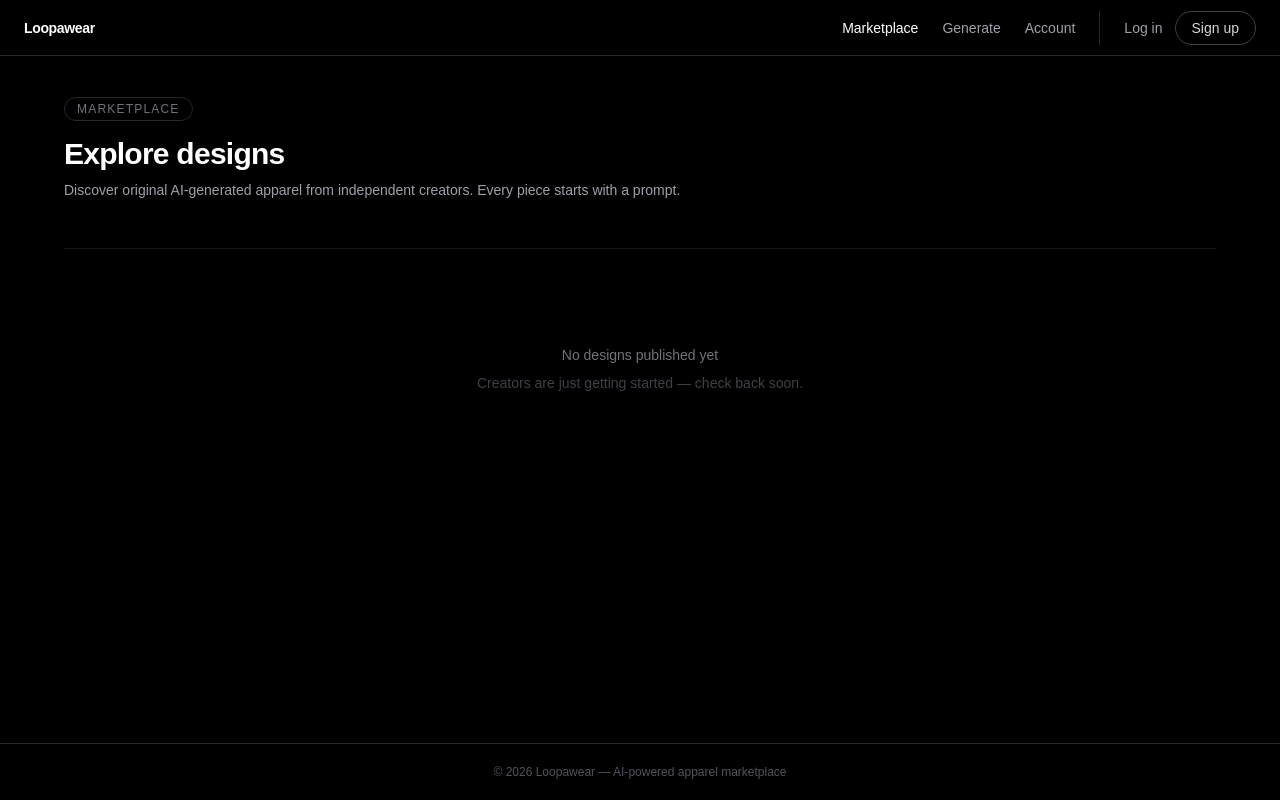
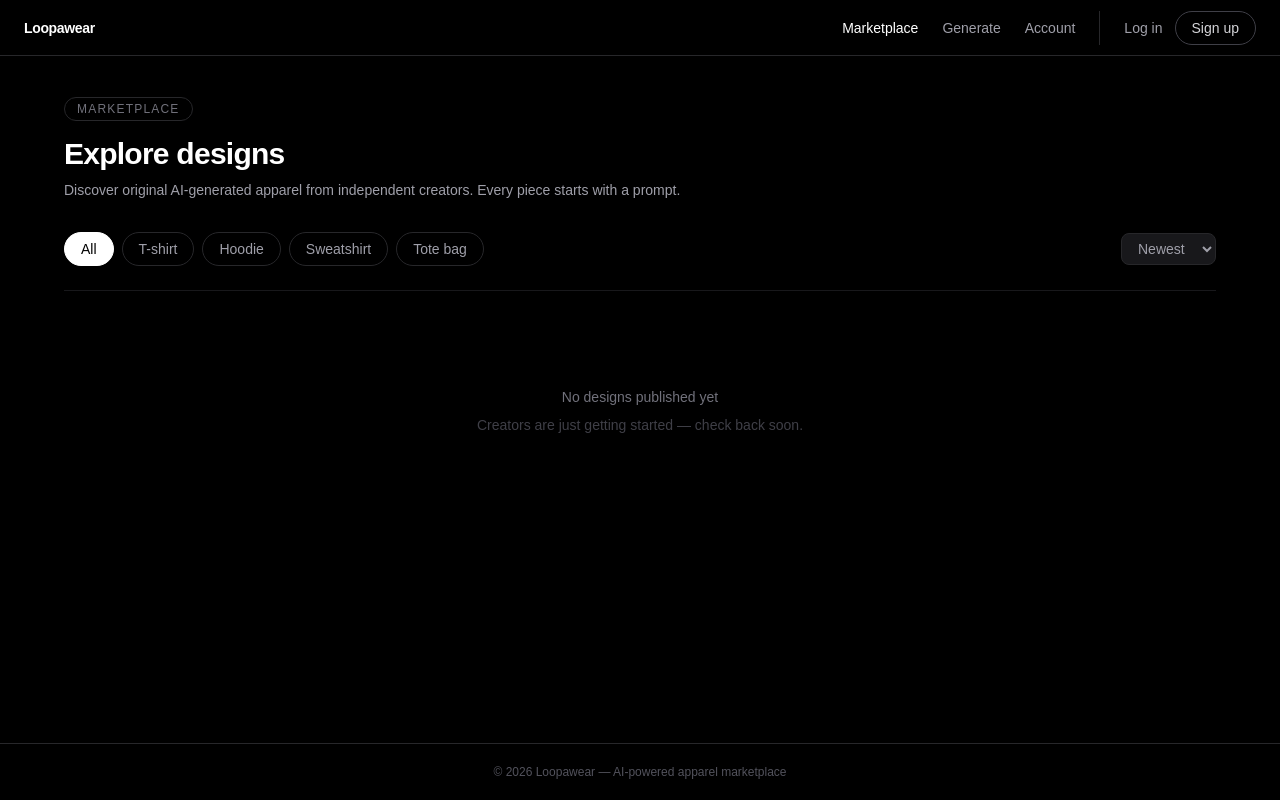
Before and after one commit to weversmat-loopa/Loopawear3, a Next.js app: page /marketplace in a window 1280 px wide. Built offline with nearby package versions, Linux system fonts and the light colour scheme; no server answers.

Commit message:
feat(marketplace): add browse controls foundation

```diff
--- /dev/null
+++ b/src/app/marketplace/MarketplaceBrowse.tsx
@@ -0,0 +1,80 @@
+"use client";
+
+import { useState } from "react";
+
+const PRODUCT_FILTERS = ["T-shirt", "Hoodie", "Sweatshirt", "Tote bag"] as const;
+
+type ProductFilter = (typeof PRODUCT_FILTERS)[number] | null;
+type SortOption = "newest" | "popular";
+
+export default function MarketplaceBrowse() {
+  const [activeFilter, setActiveFilter] = useState<ProductFilter>(null);
+  const [sort, setSort] = useState<SortOption>("newest");
+
+  return (
+    <main className="flex flex-1 flex-col bg-black px-6 py-10">
+      <div className="mx-auto w-full max-w-6xl">
+        <span className="rounded-full border border-zinc-800 px-3 py-1 text-xs font-medium uppercase tracking-widest text-zinc-500">
+          Marketplace
+        </span>
+        <h1 className="mt-4 text-3xl font-bold tracking-tight text-white">
+          Explore designs
+        </h1>
+        <p className="mt-2 text-sm text-zinc-400">
+          Discover original AI-generated apparel from independent creators.
+          Every piece starts with a prompt.
+        </p>
+
+        <div className="mt-8 flex flex-wrap items-center justify-between gap-x-4 gap-y-3">
+          <div className="flex flex-wrap gap-2">
+            <button
+              type="button"
+              onClick={() => setActiveFilter(null)}
+              className={`rounded-full border px-4 py-1.5 text-sm font-medium transition-colors ${
+                activeFilter === null
+                  ? "border-white bg-white text-black"
+                  : "border-zinc-800 text-zinc-400 hover:border-zinc-600 hover:text-white"
+              }`}
+            >
+              All
+            </button>
+            {PRODUCT_FILTERS.map((type) => (
+              <button
+                key={type}
+                type="button"
+                onClick={() =>
+                  setActiveFilter(activeFilter === type ? null : type)
+                }
+                className={`rounded-full border px-4 py-1.5 text-sm font-medium transition-colors ${
+                  activeFilter === type
+                    ? "border-white bg-white text-black"
+                    : "border-zinc-800 text-zinc-400 hover:border-zinc-600 hover:text-white"
+                }`}
+              >
+                {type}
+              </button>
+            ))}
+          </div>
+
+          <select
+            value={sort}
+            onChange={(e) => setSort(e.target.value as SortOption)}
+            className="cursor-pointer rounded-lg border border-zinc-800 bg-zinc-900 px-3 py-1.5 text-sm text-zinc-400 outline-none focus:border-zinc-600"
+          >
+            <option value="newest">Newest</option>
+            <option value="popular">Popular</option>
+          </select>
+        </div>
+
+        <div className="mt-6 flex flex-col items-center justify-center border-t border-zinc-900 py-24 text-center">
+          <p className="text-sm font-medium text-zinc-500">
+            No designs published yet
+          </p>
+          <p className="mt-2 text-sm text-zinc-700">
+            Creators are just getting started — check back soon.
+          </p>
+        </div>
+      </div>
+    </main>
+  );
+}
--- a/src/app/marketplace/page.tsx
+++ b/src/app/marketplace/page.tsx
@@ -1,4 +1,5 @@
 import type { Metadata } from "next";
+import MarketplaceBrowse from "./MarketplaceBrowse";
 
 export const metadata: Metadata = {
   title: "Marketplace",
@@ -7,29 +8,5 @@ export const metadata: Metadata = {
 };
 
 export default function MarketplacePage() {
-  return (
-    <main className="flex flex-1 flex-col bg-black px-6 py-10">
-      <div className="mx-auto w-full max-w-6xl">
-        <span className="rounded-full border border-zinc-800 px-3 py-1 text-xs font-medium uppercase tracking-widest text-zinc-500">
-          Marketplace
-        </span>
-        <h1 className="mt-4 text-3xl font-bold tracking-tight text-white">
-          Explore designs
-        </h1>
-        <p className="mt-2 text-sm text-zinc-400">
-          Discover original AI-generated apparel from independent creators.
-          Every piece starts with a prompt.
-        </p>
-
-        <div className="mt-12 flex flex-col items-center justify-center border-t border-zinc-900 py-24 text-center">
-          <p className="text-sm font-medium text-zinc-500">
-            No designs published yet
-          </p>
-          <p className="mt-2 text-sm text-zinc-700">
-            Creators are just getting started — check back soon.
-          </p>
-        </div>
-      </div>
-    </main>
-  );
+  return <MarketplaceBrowse />;
 }
```
